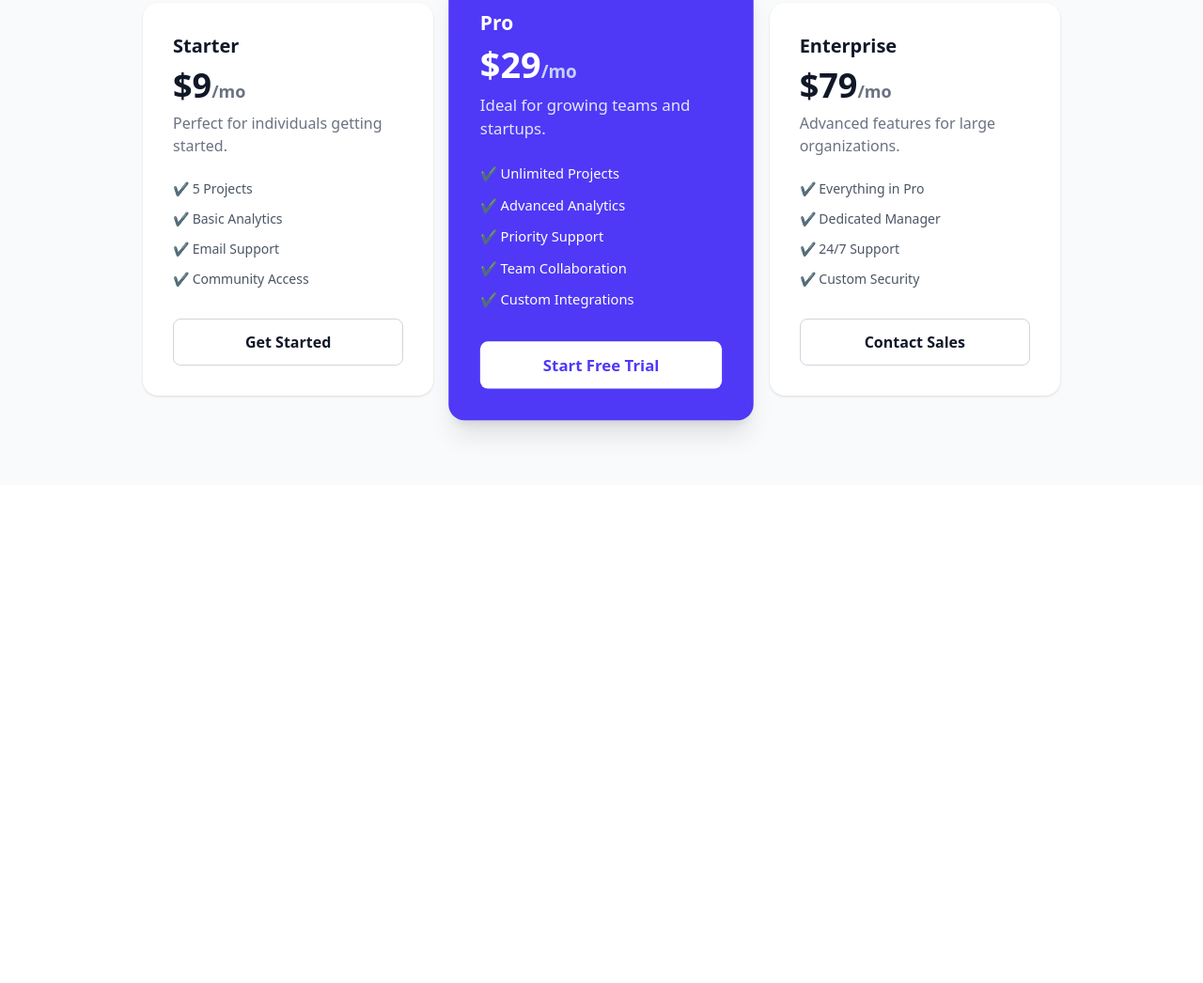
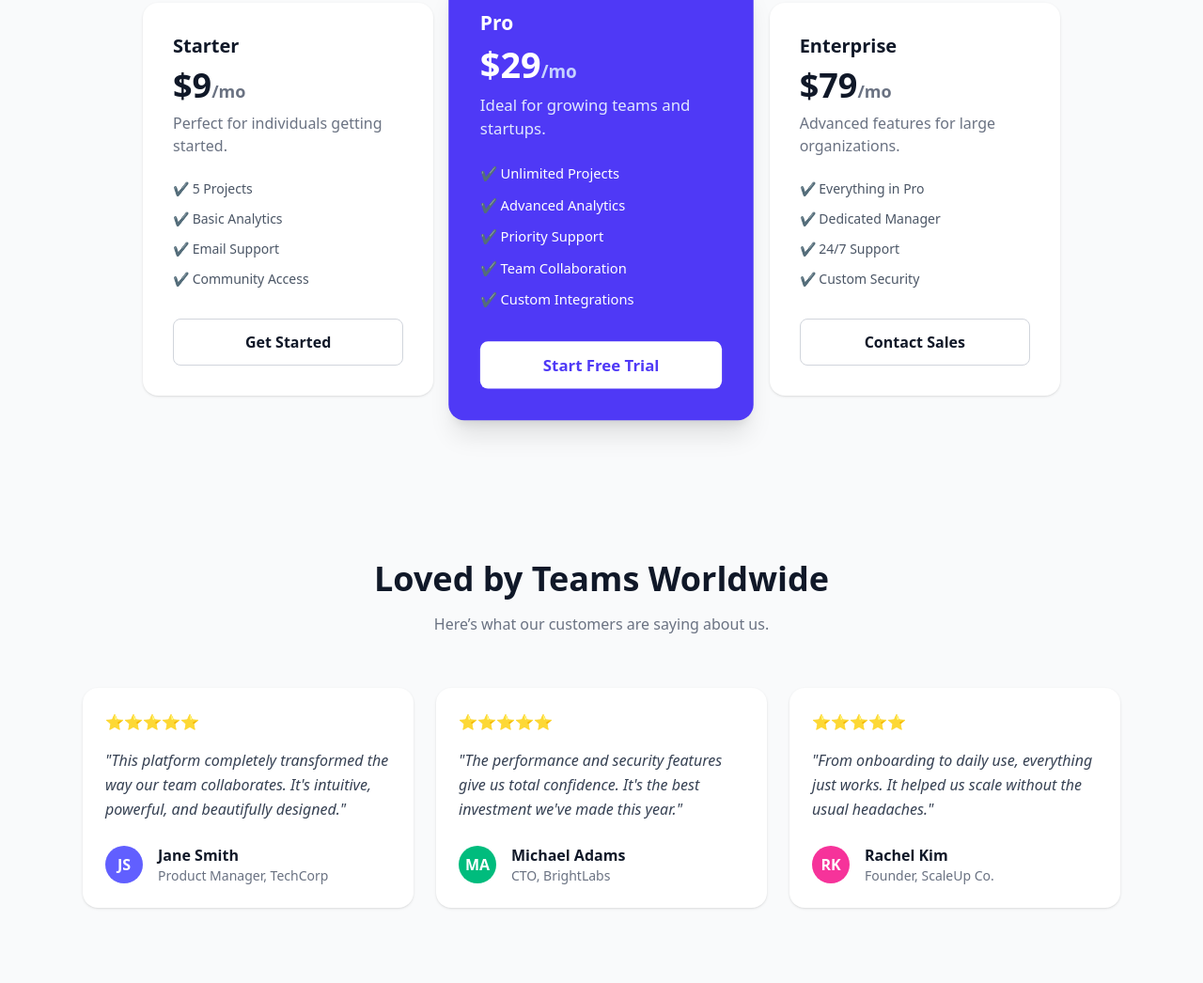
Before and after one commit to JennyCapricon/Tailwind-Css, a plain HTML site: page Index.html in a window 1280 px wide. Shown: the part 2452-3498 px from the top of the page at 94% size. Before the commit the page ends 2968 px from the top, so only its background shows below. Drawn offline with nearby package versions, Linux system fonts and the light colour scheme.

Commit message:
feat: step 7 - testimonials section

```diff
--- a/Index.html
+++ b/Index.html
@@ -496,6 +496,101 @@
     </section>
 
     <!-- STEP 7: TESTIMONIALS -->
+    <!-- Testimonials Section -->
+    <section class="bg-gray-50 dark:bg-gray-900">
+      <div class="py-20 px-6 max-w-6xl mx-auto">
+        <!-- Section Heading -->
+        <div class="text-center mb-14">
+          <h2 class="text-4xl font-black text-gray-900 dark:text-white">
+            Loved by Teams Worldwide
+          </h2>
+          <p class="mt-4 text-gray-500 dark:text-gray-400">
+            Here’s what our customers are saying about us.
+          </p>
+        </div>
+
+        <!-- Testimonials Grid -->
+        <div class="grid grid-cols-1 md:grid-cols-3 gap-6">
+          <!-- Testimonial 1 -->
+          <div class="bg-white dark:bg-gray-800 rounded-2xl p-6 shadow-sm">
+            <div class="text-amber-400 mb-4">⭐⭐⭐⭐⭐</div>
+
+            <p
+              class="text-gray-700 dark:text-gray-300 leading-relaxed italic mb-6"
+            >
+              "This platform completely transformed the way our team
+              collaborates. It's intuitive, powerful, and beautifully designed."
+            </p>
+
+            <div class="flex items-center gap-4">
+              <div
+                class="w-10 h-10 rounded-full bg-indigo-500 flex items-center justify-center font-bold text-white"
+              >
+                JS
+              </div>
+              <div>
+                <p class="font-semibold text-gray-900 dark:text-white">
+                  Jane Smith
+                </p>
+                <p class="text-sm text-gray-500">Product Manager, TechCorp</p>
+              </div>
+            </div>
+          </div>
+
+          <!-- Testimonial 2 -->
+          <div class="bg-white dark:bg-gray-800 rounded-2xl p-6 shadow-sm">
+            <div class="text-amber-400 mb-4">⭐⭐⭐⭐⭐</div>
+
+            <p
+              class="text-gray-700 dark:text-gray-300 leading-relaxed italic mb-6"
+            >
+              "The performance and security features give us total confidence.
+              It's the best investment we've made this year."
+            </p>
+
+            <div class="flex items-center gap-4">
+              <div
+                class="w-10 h-10 rounded-full bg-emerald-500 flex items-center justify-center font-bold text-white"
+              >
+                MA
+              </div>
+              <div>
+                <p class="font-semibold text-gray-900 dark:text-white">
+                  Michael Adams
+                </p>
+                <p class="text-sm text-gray-500">CTO, BrightLabs</p>
+              </div>
+            </div>
+          </div>
+
+          <!-- Testimonial 3 -->
+          <div class="bg-white dark:bg-gray-800 rounded-2xl p-6 shadow-sm">
+            <div class="text-amber-400 mb-4">⭐⭐⭐⭐⭐</div>
+
+            <p
+              class="text-gray-700 dark:text-gray-300 leading-relaxed italic mb-6"
+            >
+              "From onboarding to daily use, everything just works. It helped us
+              scale without the usual headaches."
+            </p>
+
+            <div class="flex items-center gap-4">
+              <div
+                class="w-10 h-10 rounded-full bg-pink-500 flex items-center justify-center font-bold text-white"
+              >
+                RK
+              </div>
+              <div>
+                <p class="font-semibold text-gray-900 dark:text-white">
+                  Rachel Kim
+                </p>
+                <p class="text-sm text-gray-500">Founder, ScaleUp Co.</p>
+              </div>
+            </div>
+          </div>
+        </div>
+      </div>
+    </section>
 
     <!-- STEP 8: CTA BANNER -->
 
```
